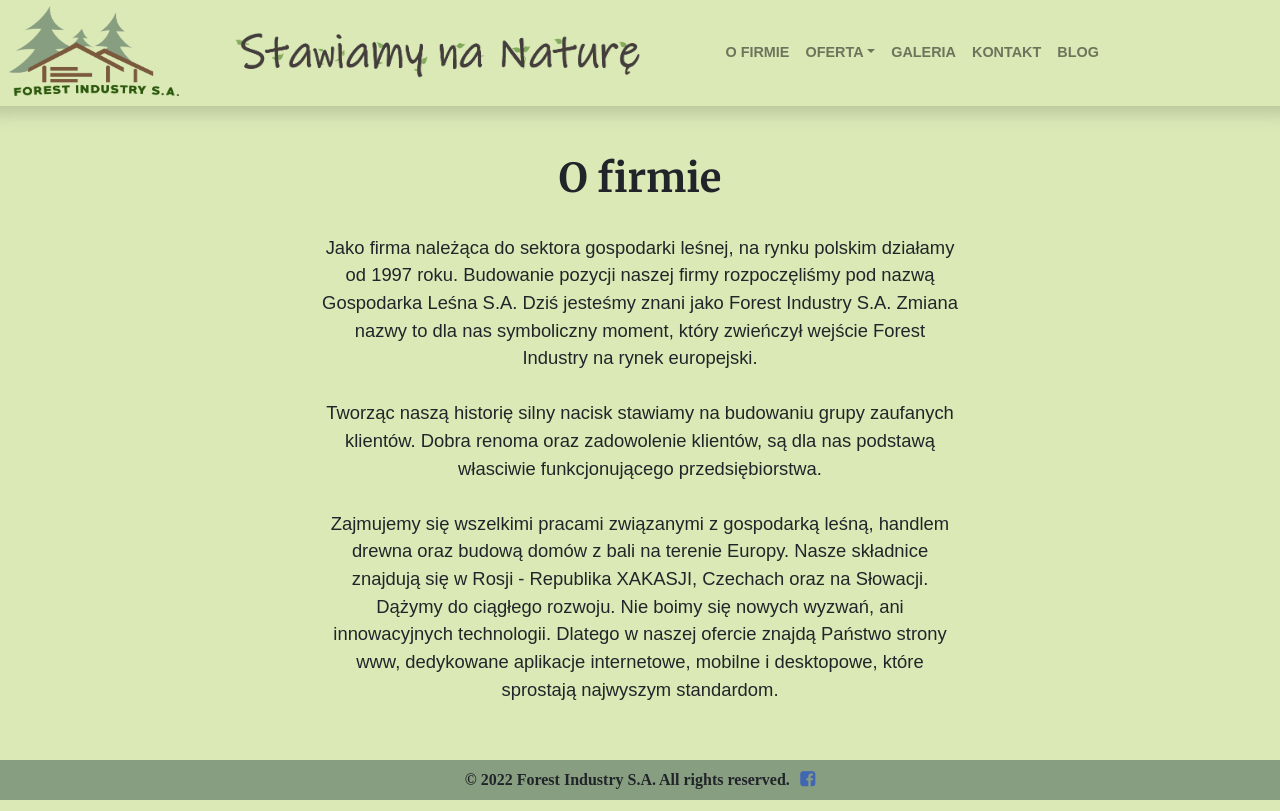
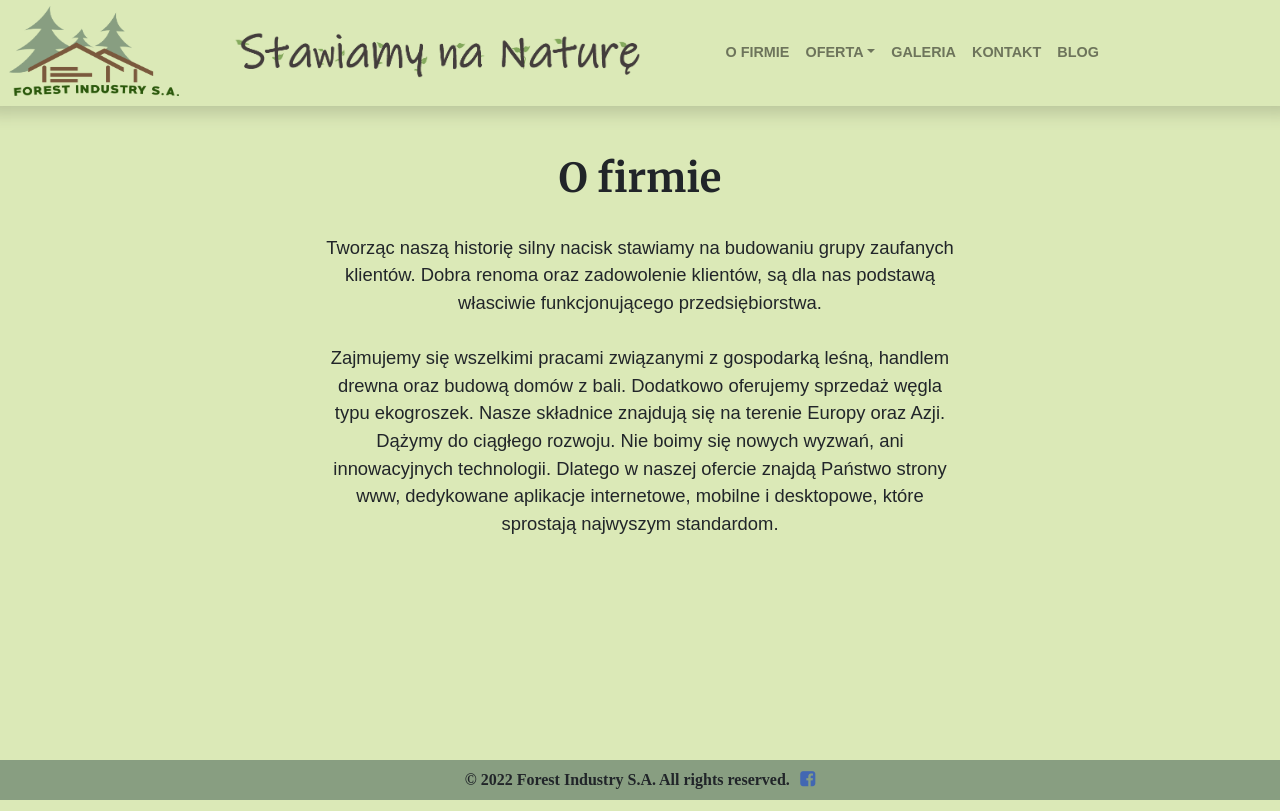
Before and after one commit to spazzola/Forest-Industry-Web-Page-SSR, a Nuxt app: page /AboutCompany in a window 1280 px wide. Built offline with nearby package versions, Linux system fonts and the light colour scheme.

Commit message:
Refactor

```diff
--- a/components/nav/NavBar.vue
+++ b/components/nav/NavBar.vue
@@ -11,9 +11,10 @@
 
         <b-nav-item-dropdown text="OFERTA" active-class="active">
           <b-dropdown-item href="../../offer/woodtrading">Handel drewnem</b-dropdown-item>
+          <b-dropdown-item href="../../offer/coaltrading">Handel węglem</b-dropdown-item>
           <b-dropdown-item href="../../offer/loghomes">Domy z bali</b-dropdown-item>
-          <b-dropdown-item href="../../offer/thehunting">Polowania w Rosji</b-dropdown-item>
-          <b-dropdown-item href="../../offer/theprogramming">Strony internetowe / aplikacje</b-dropdown-item>
+          <!-- <b-dropdown-item href="../../offer/thehunting">Polowania w Rosji</b-dropdown-item> -->
+          <!-- <b-dropdown-item href="../../offer/theprogramming">Strony internetowe / aplikacje</b-dropdown-item> -->
         </b-nav-item-dropdown>
 
         <b-nav-item>
--- a/pages/AboutCompany.vue
+++ b/pages/AboutCompany.vue
@@ -4,21 +4,15 @@
     <div>
       <h1>O firmie</h1>
       <div class="content">
-        Jako firma należąca do sektora gospodarki leśnej, na rynku polskim
-        działamy od 1997 roku. Budowanie pozycji naszej firmy rozpoczęliśmy pod
-        nazwą Gospodarka Leśna S.A. Dziś jesteśmy znani jako Forest Industry
-        S.A. Zmiana nazwy to dla nas symboliczny moment, który zwieńczył wejście
-        Forest Industry na rynek europejski.
-        <br />
-        <br />
         Tworząc naszą historię silny nacisk stawiamy na budowaniu grupy
         zaufanych klientów. Dobra renoma oraz zadowolenie klientów, są dla nas
         podstawą własciwie funkcjonującego przedsiębiorstwa.
         <br />
         <br />
         Zajmujemy się wszelkimi pracami związanymi z gospodarką leśną, handlem
-        drewna oraz budową domów z bali na terenie Europy. Nasze składnice
-        znajdują się w Rosji - Republika XAKASJI, Czechach oraz na Słowacji.
+        drewna oraz budową domów z bali. Dodatkowo oferujemy sprzedaż węgla typu ekogroszek.
+        Nasze składnice
+        znajdują się na terenie Europy oraz Azji.
         <br />
         Dążymy do ciągłego rozwoju. Nie boimy się nowych wyzwań, ani
         innowacyjnych technologii. Dlatego w naszej ofercie znajdą Państwo
```
